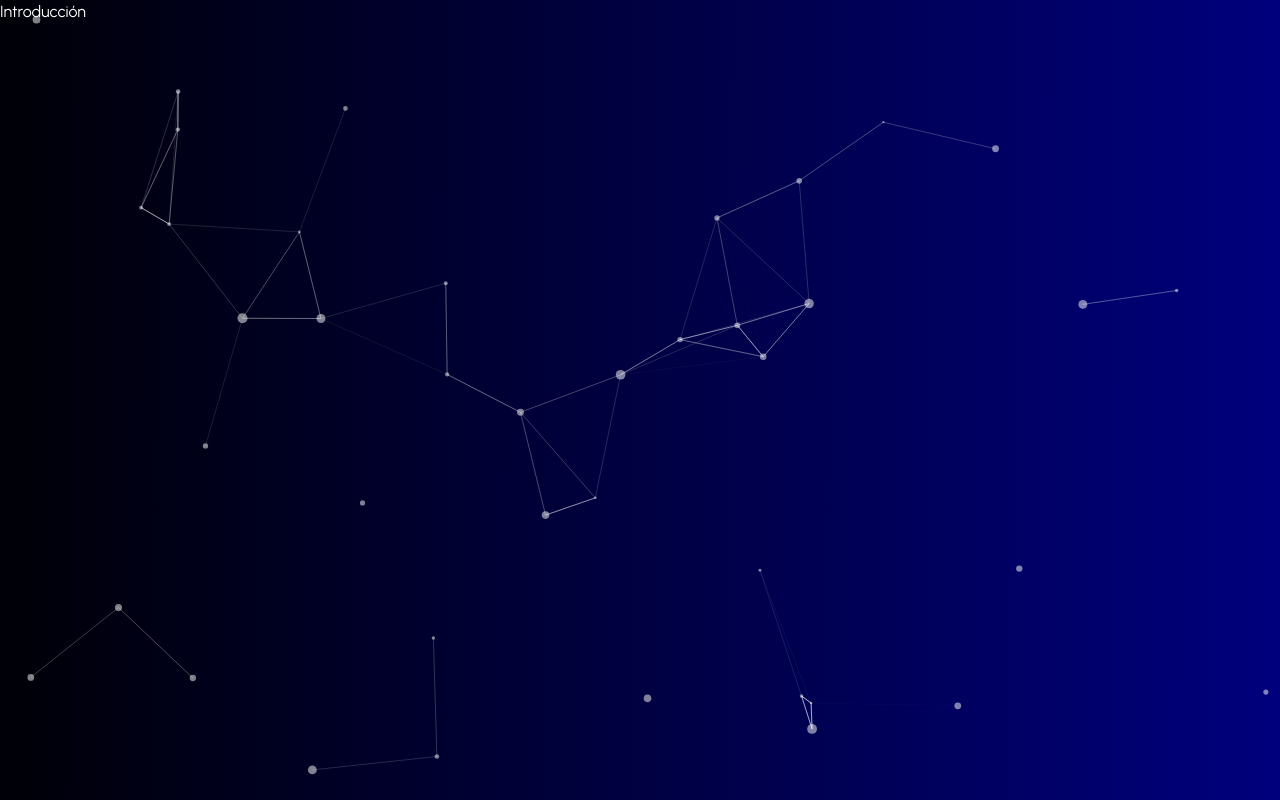
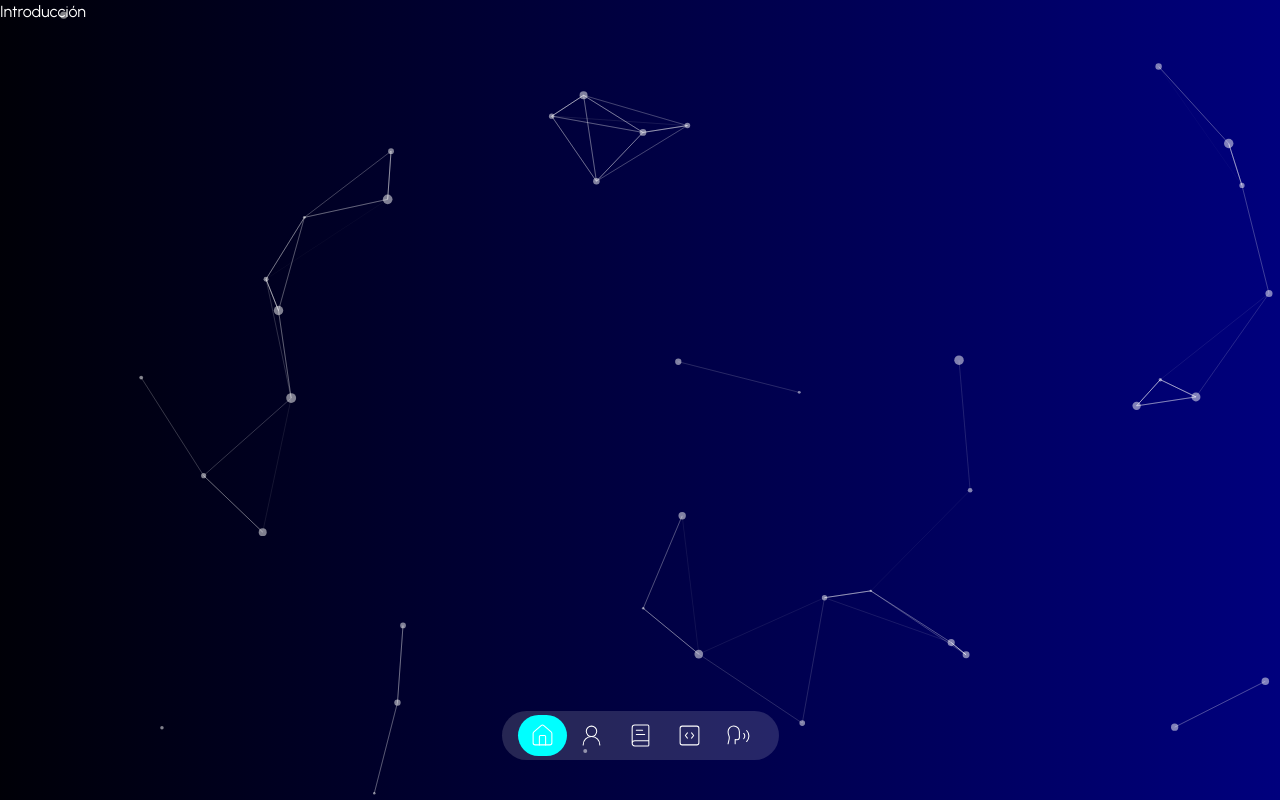
Before and after one commit to DiegoHaroVivanco/portfolio-desarrollador, a Next.js app: page / in a window 1280 px wide. Shown: the top 800 px of the page. Built offline with nearby package versions, Linux system fonts and the light colour scheme.

Commit message:
navbar y transicion entre paginas

```diff
--- a/app/layout.tsx
+++ b/app/layout.tsx
@@ -1,6 +1,7 @@
 import type { Metadata } from "next";
 import { Urbanist } from "next/font/google";
 import "./globals.css";
+import Navbar from "@/components/navbar";
 
 const urbanist = Urbanist({ subsets: ["latin"] });
 
@@ -19,7 +20,11 @@ export default function RootLayout({
 }>) {
   return (
     <html lang="en">
-      <body className={urbanist.className}>{children}</body>
+      <body className={urbanist.className}>{children}
+        <Navbar />
+        {children}
+      </body>
+
     </html>
   );
 }
--- a/app/page.tsx
+++ b/app/page.tsx
@@ -1,8 +1,10 @@
 import CoverParticles from "@/components/cover-particles"
+import TransitionPage from "@/components/transition-page";
 
 export default function Home() {
   return (
     <main>
+      <TransitionPage />
       <div className="flex min-h-[100vh] h-full bg-no-repeat bg-gradient-cover">
         <CoverParticles />
         <p>Introducción</p>
--- /dev/null
+++ b/components/navbar.tsx
@@ -0,0 +1,39 @@
+"use client"
+import { itemsNavbar } from "@/data";
+import Link from "next/link";
+import { usePathname } from "next/navigation";
+import MotionTransition from "./transition-component";
+
+
+const Navbar = () =>{
+    const router = usePathname(); // para saber en que ruta estamos actualmente.
+
+    return (
+
+        <MotionTransition position = 'right'className="fixed z-40 flex flex-col items-center justify-center w-full mt-auto h-max bottom-10">
+            <nav>
+                <div className="flex items-center justify-center grap-2 px-4 py-1 rounded-full bg-white/15 background-blur-sm">
+
+                {/* itero sobre el array de obj de itemsNavbar y voy pidiendo el link y icon*/}
+                {itemsNavbar.map((item) =>
+                    <div key={item.id}
+
+                    // sombrea el icono según la ruta en donde esté
+                    className= {`px-3 py-2 transition duration-150 rounded-full cursor-pointer hover:bg-secondary
+                        ${router === item.link && 'bg-secondary'}` } >
+
+                        <Link href={item.link}>{item.icon}</Link>
+                    </div>
+                )}
+                </div>
+            </nav>
+
+        </MotionTransition>
+
+
+    )
+
+
+}
+
+export default Navbar;
--- /dev/null
+++ b/components/transition-component.tsx
@@ -0,0 +1,28 @@
+"use client"
+import { fadeIn } from '@/utils/motion-transitions';
+import {motion} from 'framer-motion';
+
+interface MotionTransitionProps{
+    children: React.ReactNode // cualquier cosa que React puede renderizar.
+    position: 'right' | 'bottom'
+    className ?: string
+}
+
+const MotionTransition = (props: MotionTransitionProps) =>{
+
+    const {children, position, className} = props
+
+    return (
+        <motion.div
+            variants = {fadeIn(position)}
+            initial = "hidden" animate = "visible" exit = "hidden"
+            className={className} >
+
+            {children}
+        </motion.div>
+    );
+
+
+}
+
+export default MotionTransition;
--- /dev/null
+++ b/components/transition-page.tsx
@@ -0,0 +1,27 @@
+"use client"
+import { transitionVariantsPage } from "@/utils/motion-transitions";
+import { AnimatePresence, easeInOut, motion } from "framer-motion";
+
+const TransitionPage = () =>{
+    return (
+        <AnimatePresence mode="wait">
+            <div>
+                <motion.div
+                    className="fixed top-0 bottom-0 right-full w-screen z-30 bg-[#0a0322c5]"
+                    variants={transitionVariantsPage}
+                    initial="initial"
+                    animate="animate"
+                    exit = "exit"
+                    transition={{delay: .2, duration: .6, ease: "easeInOut"}}
+
+                >
+
+                </motion.div>
+            </div>
+
+        </AnimatePresence>
+    )
+}
+
+
+export default TransitionPage;
--- a/package.json
+++ b/package.json
@@ -11,6 +11,7 @@
   "dependencies": {
     "@tsparticles/react": "^3.0.0",
     "@tsparticles/slim": "^3.5.0",
+    "framer-motion": "^11.3.19",
     "lucide-react": "^0.416.0",
     "next": "14.2.5",
     "react": "^18",
--- /dev/null
+++ b/utils/motion-transitions.tsx
@@ -0,0 +1,48 @@
+export const transitionVariantsPage = {
+
+    initial: {
+        x: "100%",
+        width: "100%"
+    },
+    animate:{
+        x: '0%',
+        width: '0%'
+    },
+    exit:{
+        x: ['0%', '100%'],
+        width: ['0%', '100%'],
+    }
+
+}
+
+// transición para obj y animaciones
+export const fadeIn = (pos: string) => {
+    return{
+
+        visible: {
+            y: 0,
+            x:0,
+            opacity: 1,
+            transition: {
+                type: "tween",
+                duration: 1.4,
+                delay: 0.5,
+                ease: [.25, .25, .25,  .75]
+            }
+        },
+        hidden: {
+            y: pos === 'bottom' ? -80 : 0,
+            x: pos === 'right' ? 80 : 0,
+            opacity: 0,
+            transition: {
+                type: "tween",
+                duration: 1.4,
+                delay: 0.5,
+                ease: [.25, .25, .25,  .75]
+
+            }
+
+        }
+    }
+
+}
```
Also changed, not shown: 1 other file (tests, documents, lock files or other folders).
